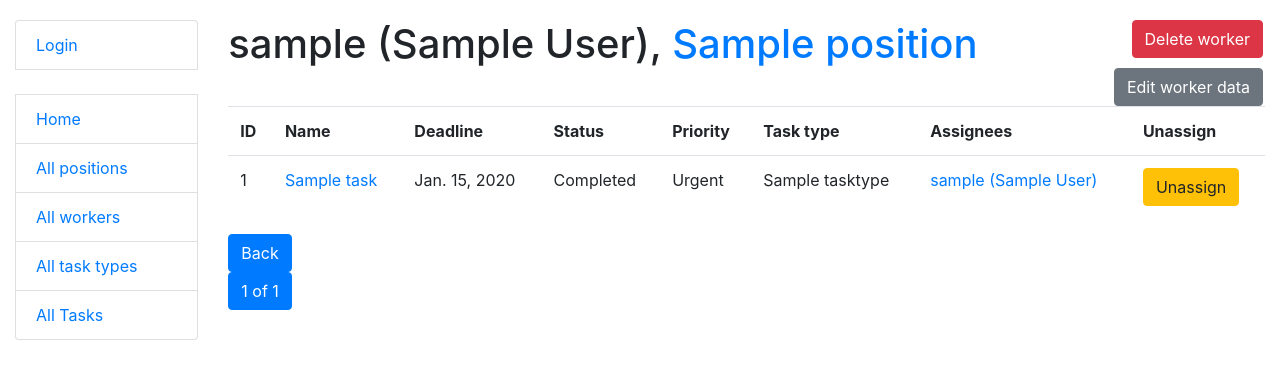
After one commit to S-SMTN/Pet_ItTaskManager, a Django app: page /workers/1/ in a window 1280 px wide. The commit adds this page. Shown: the top 379 px of the page. Run offline with Django 5.2, Linux system fonts and the light colour scheme; tables that the repository leaves empty hold one stand-in row (values such as "Sample post").

Commit message:
implemented Worker detail page with tasks list and unassign button

```diff
--- a/app/urls.py
+++ b/app/urls.py
@@ -1,7 +1,7 @@
 from django.urls import path
 
 from app.views import index, PositionListView, PositionCreateView, PositionUpdateView, PositionDeleteView, \
-    WorkerListView
+    WorkerListView, worker_detail_view, unassign_task_from_worker_page, PositionDetailView
 
 urlpatterns = [
     path("", index, name="index"),
@@ -31,6 +31,16 @@ urlpatterns = [
         WorkerListView.as_view(),
         name="worker-list",
     ),
+    path(
+        "workers/<int:pk>/",
+        worker_detail_view,
+        name="worker-detail",
+    ),
+    path(
+        "workers/<int:worker_id>/unassign/<int:task_id>",
+        unassign_task_from_worker_page,
+        name="worker-unassign-task",
+    ),
 ]
 
 app_name = "app"
--- a/app/views.py
+++ b/app/views.py
@@ -1,9 +1,10 @@
 from django.contrib.auth.mixins import LoginRequiredMixin
+from django.core.paginator import Paginator
 from django.db.models import QuerySet
 from django.urls import reverse_lazy
 from django.views import generic
-from django.http import HttpRequest, HttpResponse
-from django.shortcuts import render
+from django.http import HttpRequest, HttpResponse, HttpResponseRedirect
+from django.shortcuts import render, get_object_or_404
 
 from app.forms import PositionSearchForm, WorkerSearchForm
 from app.models import Position, Worker, TaskType, Task
@@ -95,3 +96,32 @@ class WorkerListView(LoginRequiredMixin, generic.ListView):
         if username:
             return queryset.filter(username__icontains=username)
         return queryset
+
+
+def worker_detail_view(request: HttpRequest, pk: int) -> HttpResponse:
+    worker = get_object_or_404(Worker, pk=pk)
+    tasks = Task.objects.filter(assignees=worker).prefetch_related("assignees", "task_type")
+    paginator = Paginator(tasks, 10)
+    page_number = request.GET.get("page")
+    page_obj = paginator.get_page(page_number)
+
+    context = {
+        "worker": worker,
+        "tasks": tasks,
+        "paginator": paginator,
+        "page_obj": page_obj,
+        "is_paginated": True
+    }
+
+    return render(request, "app/worker_detail.html", context=context)
+
+
+def unassign_task_from_worker_page(
+    request: HttpRequest,
+    worker_id: int,
+    task_id: int
+) -> HttpResponse:
+    worker = Worker.objects.get(id=worker_id)
+    task = Task.objects.get(id=task_id)
+    worker.tasks.remove(task)
+    return HttpResponseRedirect(reverse_lazy("app:worker-detail", args=[worker_id]))
--- /dev/null
+++ b/templates/app/worker_detail.html
@@ -0,0 +1,46 @@
+{% extends "base.html" %}
+
+{% block title %}<title>{{ worker.username }}  details</title>{% endblock %}
+
+{% block content %}
+  <h1>
+    {{ worker }}, <a href="{% url 'app:position-detail' pk=worker.position.id %}">{{ worker.position }}</a>
+    <a href="" class="btn btn-danger link-to-page">
+      Delete worker
+    </a>
+
+    <a href="" class="btn btn-secondary link-to-page">
+      Edit worker data
+    </a>
+  </h1>
+
+  <h2></h2>
+  <table class="table">
+      <tr>
+        <th>ID</th>
+        <th>Name</th>
+        <th>Deadline</th>
+        <th>Status</th>
+        <th>Priority</th>
+        <th>Task type</th>
+        <th>Assignees</th>
+        <th>Unassign</th>
+      </tr>
+    {% for task in page_obj %}
+      <tr>
+        <td>{{ task.id }}</td>
+        <td><a href="">{{ task.name }}</a></td>
+        <td>{{ task.deadline }}</td>
+        <td>{{ task.is_completed|yesno:"Completed,Active" }}</td>
+        <td>{{ task.get_priority_display }}</td>
+        <td>{{ task.task_type }}</td>
+        <td>{% for user in task.assignees.all %}<a href="{% url 'app:worker-detail' pk=user.id %}">{{user}}</a><br>{% endfor %} </td>
+        <td><a href="{% url 'app:worker-unassign-task' worker_id=worker.id task_id=task.id %}" class="btn btn-warning">Unassign</a></td>
+      </tr>
+    {% endfor %}
+
+  </table>
+  <a href="{% url 'app:worker-list' %}" class="btn btn-primary">
+    Back
+  </a>
+{% endblock %}
--- a/templates/app/worker_list.html
+++ b/templates/app/worker_list.html
@@ -31,7 +31,7 @@
     {% for worker in worker_list %}
       <tr>
         <td>{{ worker.id }}</td>
-        <td><a href="">{{ worker.username }} {% if user == worker %} (Me){% endif %}</a></td>
+        <td><a href="{% url 'app:worker-detail' pk=worker.id %}">{{ worker.username }} {% if user == worker %} (Me){% endif %}</a></td>
         <td>{{ worker.first_name }}</td>
         <td>{{ worker.last_name }}</td>
         <td>{{ worker.position }}</td>
```
